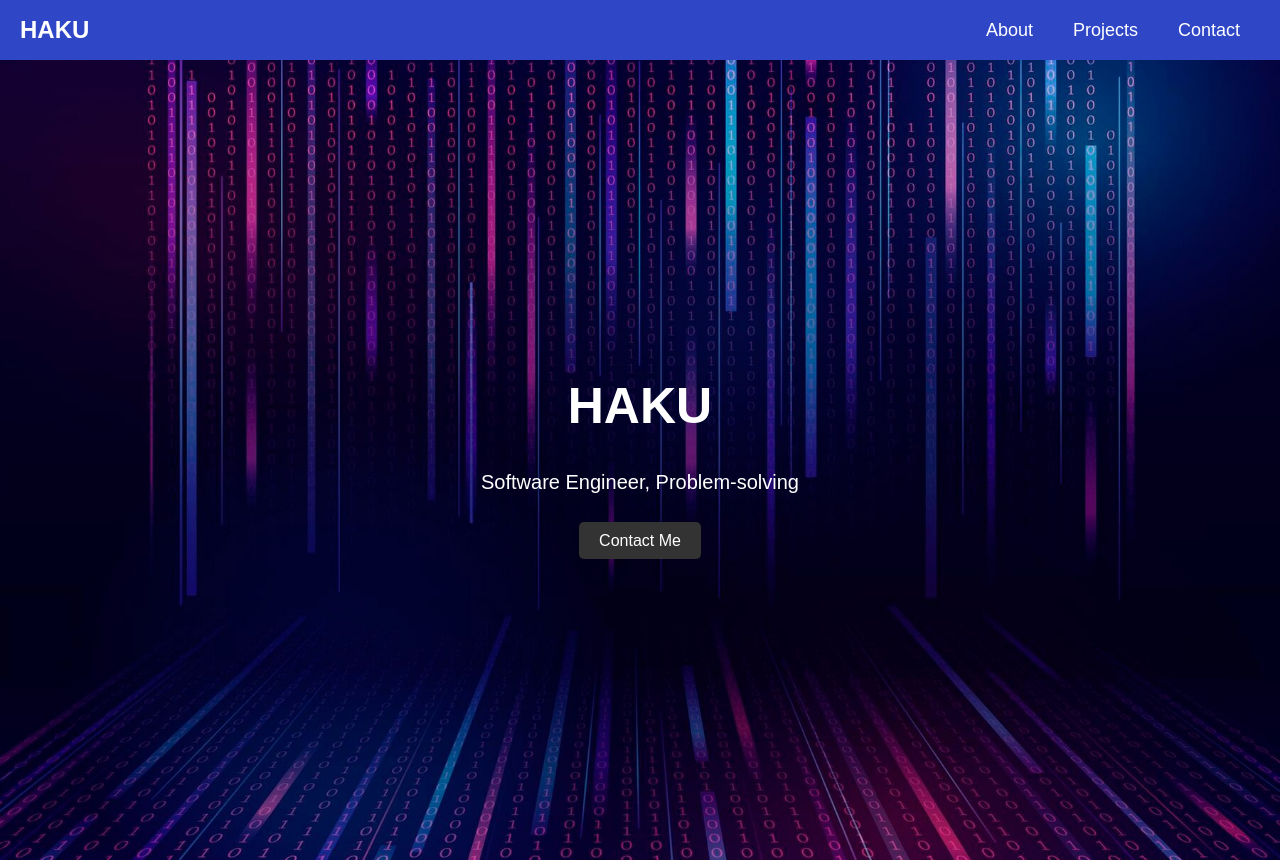
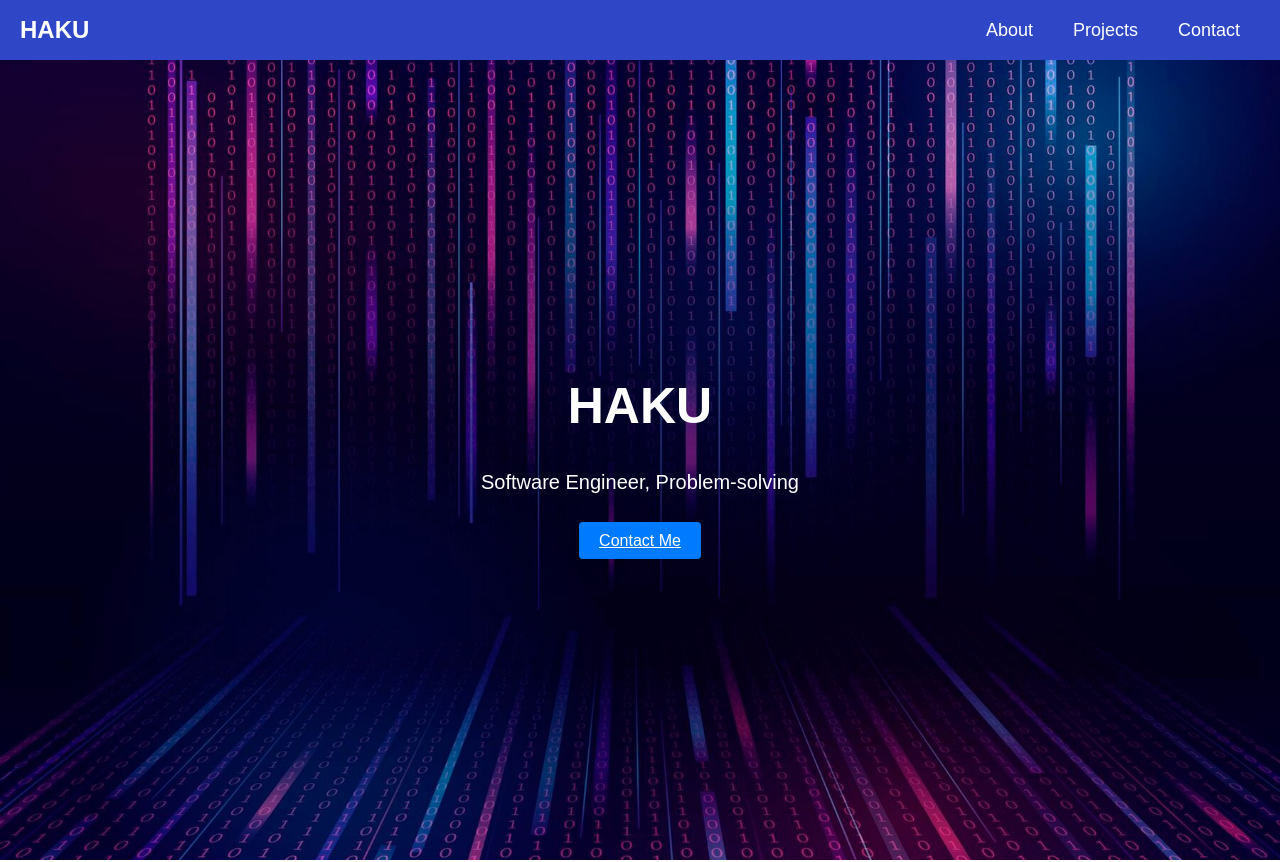
Before and after one commit to devlogex/personal-sites, a React (Create React App) app: page /about in a window 1280 px wide. Shown: the top 862 px of the page. Built offline with nearby package versions, Linux system fonts and the light colour scheme; no server answers.

Commit message:
add button components

```diff
--- /dev/null
+++ b/src/components/button/Button.component.jsx
@@ -0,0 +1,32 @@
+import React from "react";
+import PropTypes from "prop-types";
+import "./style.css";
+
+const Button = ({
+  onClick,
+  children,
+  type = "button",
+  className = "",
+  disabled = false,
+}) => {
+  return (
+    <button
+      type={type}
+      className={`btn ${className}`}
+      onClick={onClick}
+      disabled={disabled}
+    >
+      {children}
+    </button>
+  );
+};
+
+Button.propTypes = {
+  onClick: PropTypes.func.isRequired,
+  children: PropTypes.node.isRequired,
+  type: PropTypes.string,
+  className: PropTypes.string,
+  disabled: PropTypes.bool,
+};
+
+export default Button;
--- /dev/null
+++ b/src/components/button/ButtonLink.component.jsx
@@ -0,0 +1,42 @@
+import React from "react";
+import PropTypes from "prop-types";
+import "./style.css";
+
+const ButtonLink = ({
+  onClick,
+  children,
+  type = "button",
+  className = "",
+  disabled = false,
+  href,
+}) => {
+  if (href) {
+    return (
+      <a href={href} className={`btn ${className}`} onClick={onClick}>
+        {children}
+      </a>
+    );
+  }
+
+  return (
+    <button
+      type={type}
+      className={`btn ${className}`}
+      onClick={onClick}
+      disabled={disabled}
+    >
+      {children}
+    </button>
+  );
+};
+
+ButtonLink.propTypes = {
+  onClick: PropTypes.func,
+  children: PropTypes.node.isRequired,
+  type: PropTypes.string,
+  className: PropTypes.string,
+  disabled: PropTypes.bool,
+  href: PropTypes.string,
+};
+
+export default ButtonLink;
--- /dev/null
+++ b/src/components/button/index.js
@@ -0,0 +1,4 @@
+import Button from "./Button.component";
+import ButtonLink from "./ButtonLink.component";
+
+export { Button, ButtonLink };
--- /dev/null
+++ b/src/components/button/style.css
@@ -0,0 +1,19 @@
+.btn {
+  padding: 10px 20px;
+  font-size: 16px;
+  color: white;
+  background-color: #007bff;
+  border: none;
+  border-radius: 4px;
+  cursor: pointer;
+  transition: background-color 0.3s;
+}
+
+.btn:hover {
+  background-color: #0056b3;
+}
+
+.btn:disabled {
+  background-color: #cccccc;
+  cursor: not-allowed;
+}
--- a/src/pages/AboutMe/AboutMe.page.jsx
+++ b/src/pages/AboutMe/AboutMe.page.jsx
@@ -9,6 +9,7 @@ import {
   fetchExperience,
   fetchContact,
 } from "../../fetchers/portfolio.fetcher";
+import { ButtonLink } from "../../components/button";
 
 const AboutMe = () => {
   const [bio, setBio] = useState("");
@@ -41,9 +42,7 @@ const AboutMe = () => {
           ) : (
             <p>Loading...</p>
           )}
-          <a href="#contact" className="btn">
-            Contact Me
-          </a>
+          <ButtonLink href="#contact">Contact Me</ButtonLink>
         </div>
       </section>
 
--- a/src/pages/AboutMe/AboutMe.style.css
+++ b/src/pages/AboutMe/AboutMe.style.css
@@ -29,14 +29,6 @@ body {
 .hero p {
     font-size: 20px;
     margin-bottom: 30px;
-}
-
-.btn {
-    background: #333;
-    color: #fff;
-    padding: 10px 20px;
-    text-decoration: none;
-    border-radius: 5px;
 }
 
 /* Section Styles */
```
